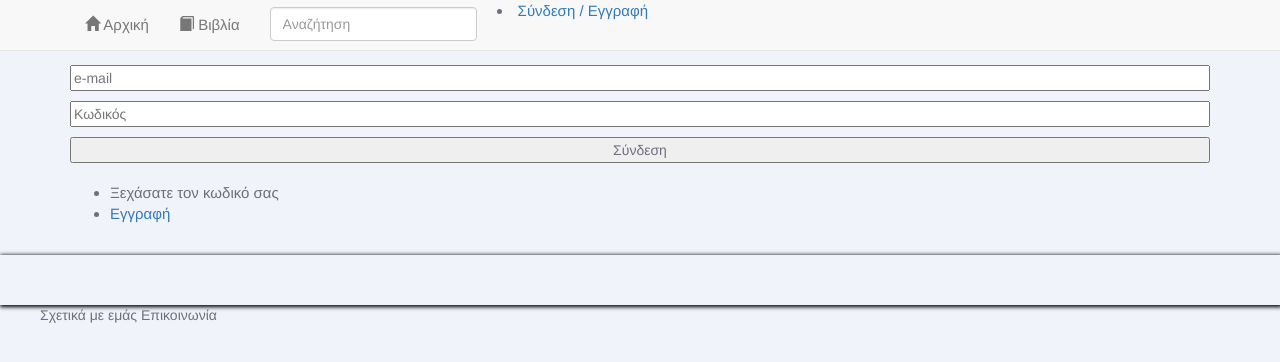
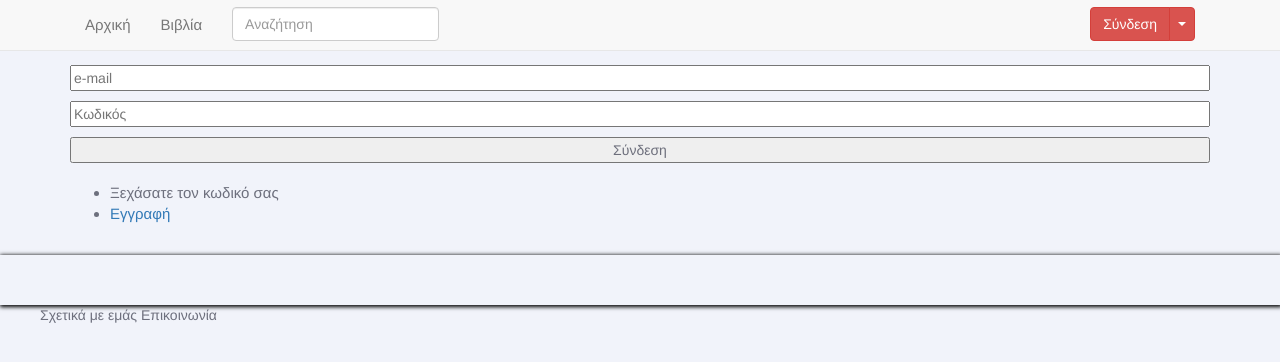
Before and after one commit to gregth/mylib, a PHP site: page /login.php?red=activity in a window 1280 px wide. Shown: the top 362 px of the page. Run offline with PHP 8.4, Linux system fonts and the light colour scheme; data that the repository does not hold is empty.

Commit message:
Added login dropddown button at top-bar

```diff
--- a/css/main.css
+++ b/css/main.css
@@ -149,7 +149,8 @@ body {
     color:rgba(94, 96, 111, 0.9);
 }
 
-.bar-btn {
+.bar-btn,
+.btn-group {
     margin-top: 7px;
   margin-right: 30px;
 }
@@ -158,3 +159,7 @@ body {
   margin-top: 2px;
   margin-bottom: 0px;
 }
+
+button.dropdown-toggle {
+    height: 34px;
+}
--- a/views/requests_from_user.php
+++ b/views/requests_from_user.php
@@ -6,7 +6,7 @@
     ?><li class="list-group-item" >Δεν έχετε ζητήσει κάποιο βιβλίο ακόμη</li><?php
     }
     foreach ( $requests[ 'from' ] as $request ) {
-        ?><li class="list-group-item">Ζητήσατε από το χρήστη <a href="profile.php?uid=<?php
+        ?><li class="list-group-item">Ζητήσατε από το χρήστη <a href="profiler.php?uid=<?php
         echo $request[ 'owner' ][ 'uid' ];
         ?>" ><?php
         echo $request[ 'owner' ][ 'username' ];
--- a/views/top_bar.php
+++ b/views/top_bar.php
@@ -2,23 +2,23 @@
     <div class="wrapper container" >
         <ul class="nav navbar-nav">
             <li>
-                <a href="index.php" ><span class="glyphicon glyphicon-home" area-hidden="true"></span> Αρχική</a>
+                <a href="index.php" >Αρχική</a>
             </li>
             <li>
-                <a href="book.php" ><span class="glyphicon glyphicon-book"></span> Βιβλία</a>
+                <a href="book.php" >Βιβλία</a>
             </li>
             <li>
                 <form class="navbar-form navbar-left" action="book_search.php" method="post" enctype="multipart/form-data">
                     <input type ="text" name = "userQuery" class="form-control" placeholder = "Αναζήτηση">
                 </form>
             </li>
-        </ul><?php
+        </ul>
+        <ul class="navbar-nav navbar-right dropdown"><?php
             if ( isset( $_SESSION[ 'userid' ] ) ) {
                 ?>
-                <ul class="navbar-nav navbar-right dropdown">
                     <button class="bar-btn btn btn-danger dropdown-toggle" type="button" id="dropdownMenu1" data-toggle="dropdown" aria-haspopup="true" aria-expanded="true"><?php
                         echo $_SESSION[ 'username' ];
-                        ?><span class="caret"></span>
+                        ?><span class="caret"> </span>
                     </button>
                     <ul class=" dropdown-menu" aria-labelledby="dropdownMenu1">
                         <li><a href="activity.php">Δραστηριότητα</a></li>
@@ -28,12 +28,19 @@
                              echo $_SESSION[ 'userid'  ];
                              ?>">Προφίλ</a>
                         </li>
-                        <li><a href="logout.php">Αποσύνδεση</a></li>
-                     </ul>
-                </ul><?php
+                        <li><a href="logout.php">Αποσύνδεση</a></li><?php
             }
             else {
-                ?><li id="login"><a href="login.php">Σύνδεση / Εγγραφή</a></li><?php
+                ?><div class="btn-group">
+                    <button type="button" class="btn btn-danger" href="login.php" >Σύνδεση</button>
+                    <button type="button" class="btn btn-danger dropdown-toggle" data-toggle="dropdown" aria-haspopup="true" aria-expanded="false">
+                        <span class="caret"></span>
+                        <span class="sr-only">Toggle Dropdown</span>
+                    </button>
+                    <ul class="dropdown-menu">
+                        <li><a href="register.php">Εγγραφή</a></li>
+                    </ul>
+                </div><?php
             }
         ?></ul>
     </div>
```
